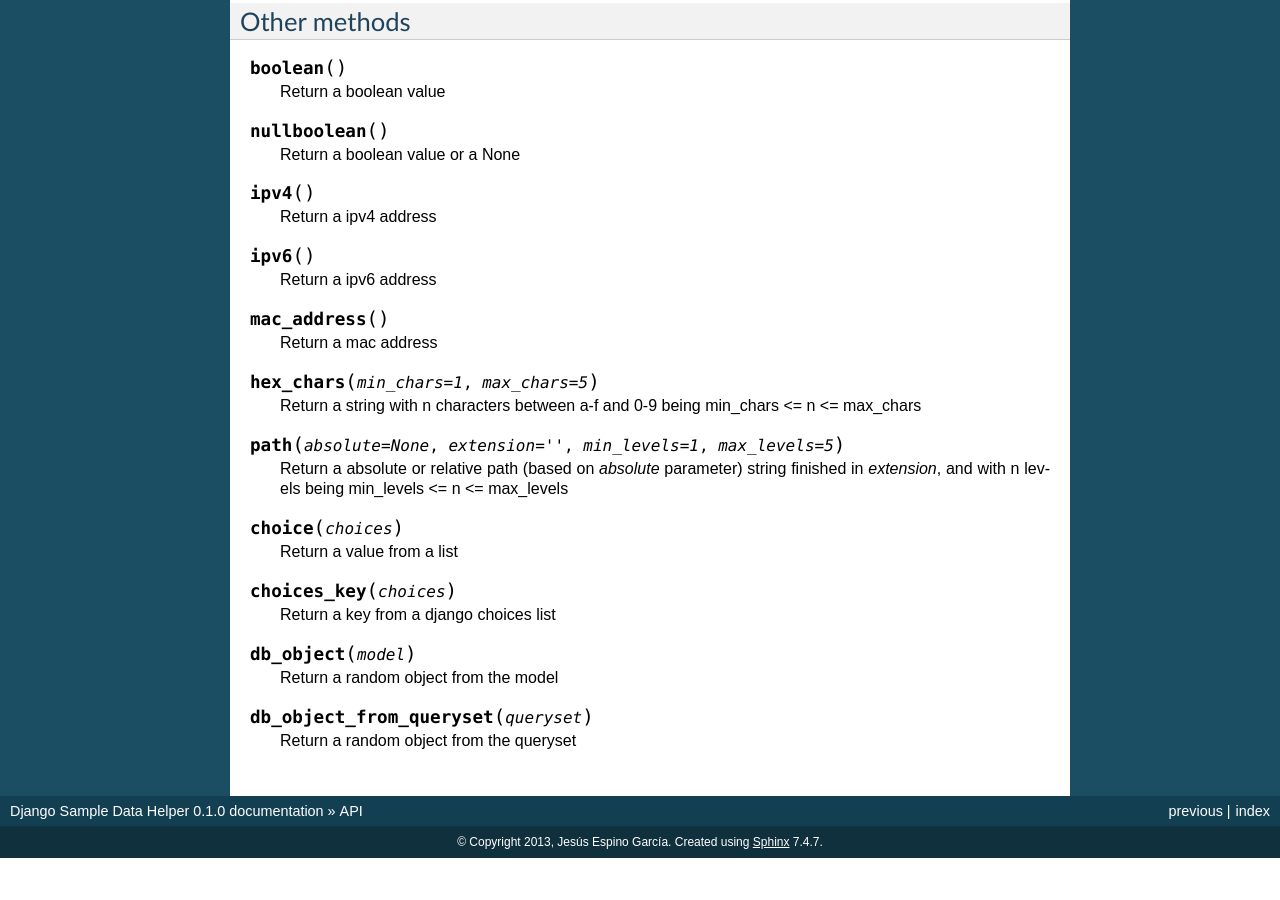
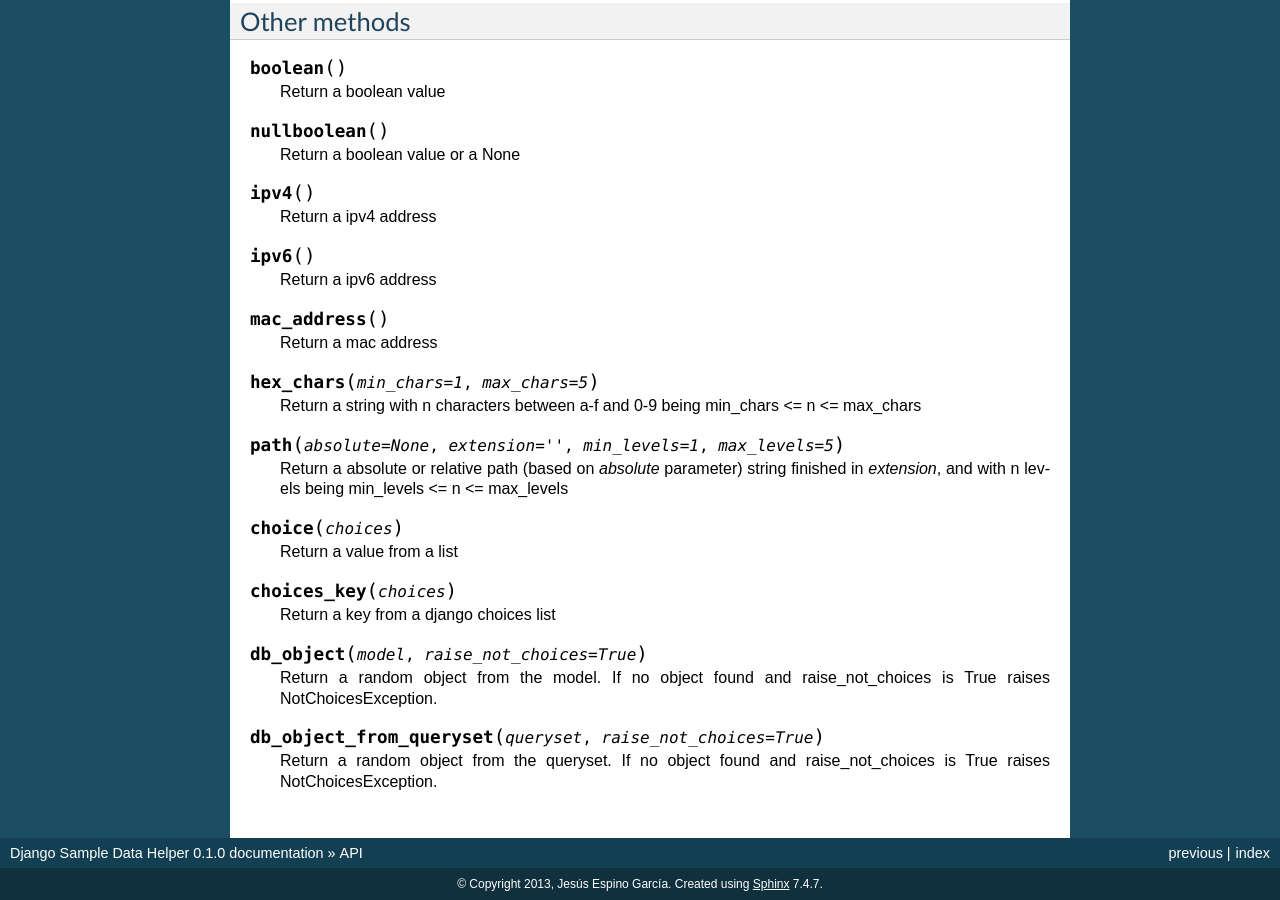
Before and after one commit to kaleidos/django-sampledatahelper, a Sphinx documentation site: the page built from doc/source/api.rst, in a window 1280 px wide and 900 px high, scrolled down 2954 px. Built offline with Sphinx 7.4.7, drawn with Linux system fonts in a browser that asks for light colours; before the commit the page ends 3812 px from its top, so only the background shows below that.

Commit message:
Allowing disable NotChoicesException raises on db_object an db_object_from_queryset

```diff
--- a/doc/source/api.rst
+++ b/doc/source/api.rst
@@ -223,10 +223,12 @@ Other methods
 
     Return a key from a django choices list
 
-.. function:: db_object(model)
+.. function:: db_object(model, raise_not_choices=True)
 
-    Return a random object from the model
+    Return a random object from the model. If no object found and
+    raise_not_choices is True raises NotChoicesException.
 
-.. function:: db_object_from_queryset(queryset)
+.. function:: db_object_from_queryset(queryset, raise_not_choices=True)
 
-    Return a random object from the queryset
+    Return a random object from the queryset. If no object found and
+    raise_not_choices is True raises NotChoicesException.
```
Also changed, not shown: 1 other file.
